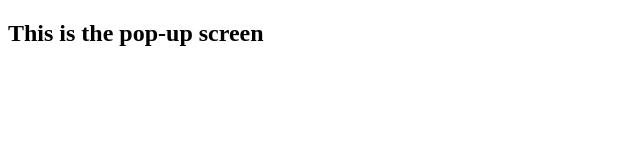
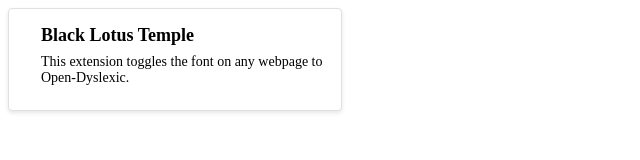
Before and after one commit to jacobtt21/Chrome-Dyslexia, a browser extension: page index.html in a window 1280 px wide. Shown: the whole page, without its empty margins (0-640 px from the left). Drawn offline with Linux system fonts and the light colour scheme.

Commit message:
mal;fhdgj

```diff
--- a/index.html
+++ b/index.html
@@ -4,11 +4,16 @@
       <meta charset="UTF-8">
       <meta http-equiv="X-UA-Compatible" content="IE=edge">
       <meta name="viewport" content="width=device-width, initial-scale=1.0">
+      <link rel="stylesheet" href="swag.css">
       <title>CSCE 432</title>
   <body>
-      <div>
-          <h2>This is the pop-up screen</h2>
+    <div class="extension-card">
+        <div class="extension-card__content">
+          <h3 class="extension-card__title">Black Lotus Temple</h3>
+          <p class="extension-card__description">This extension toggles the font on any webpage to Open-Dyslexic.</p>
+        </div>
       </div>
+
 
   </body>
 </html>
--- /dev/null
+++ b/swag.css
@@ -0,0 +1,43 @@
+.extension-card {
+    width: 300px;
+    border: 1px solid #e0e0e0;
+    border-radius: 4px;
+    overflow: hidden;
+    background-color: #ffffff;
+    box-shadow: 0px 2px 4px rgba(0, 0, 0, 0.1);
+    padding: 16px;
+    display: flex;
+    align-items: center;
+  }
+
+  .extension-card__icon {
+    width: 48px;
+    height: 48px;
+    border-radius: 4px;
+  }
+
+  .extension-card__content {
+    margin-left: 16px;
+  }
+
+  .extension-card__title {
+    font-size: 18px;
+    font-weight: bold;
+    margin: 0;
+  }
+
+  .extension-card__description {
+    font-size: 14px;
+    margin: 8px 0;
+  }
+
+  .extension-card__link {
+    font-size: 14px;
+    color: #007bff;
+    text-decoration: none;
+    transition: color 0.2s ease-in-out;
+  }
+
+  .extension-card__link:hover {
+    color: #0056b3;
+  }
```
